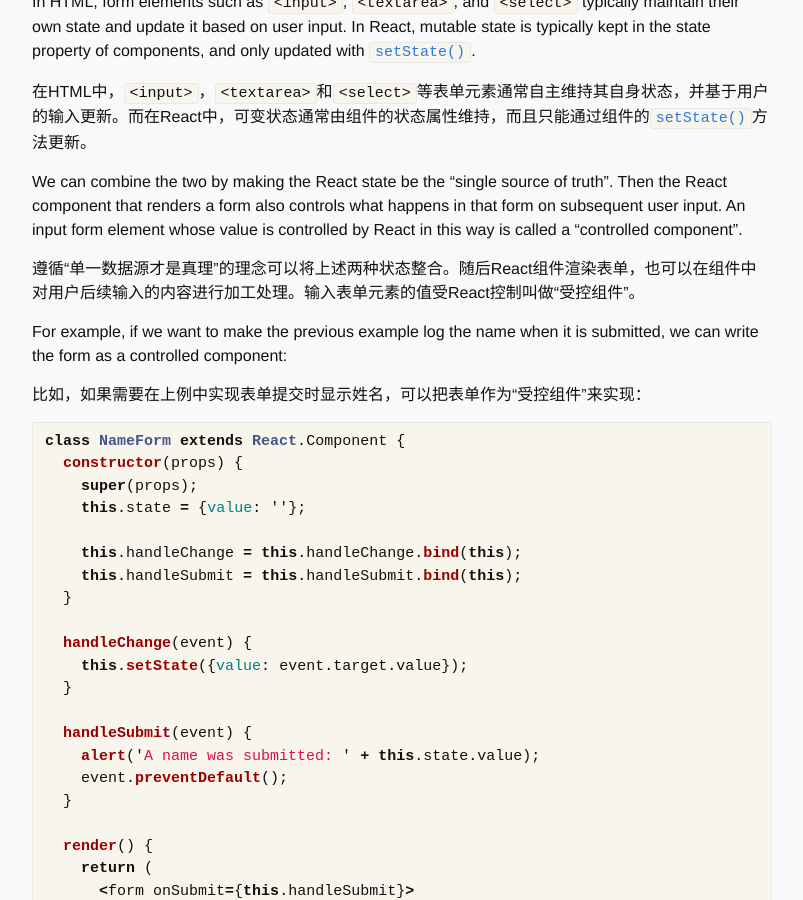
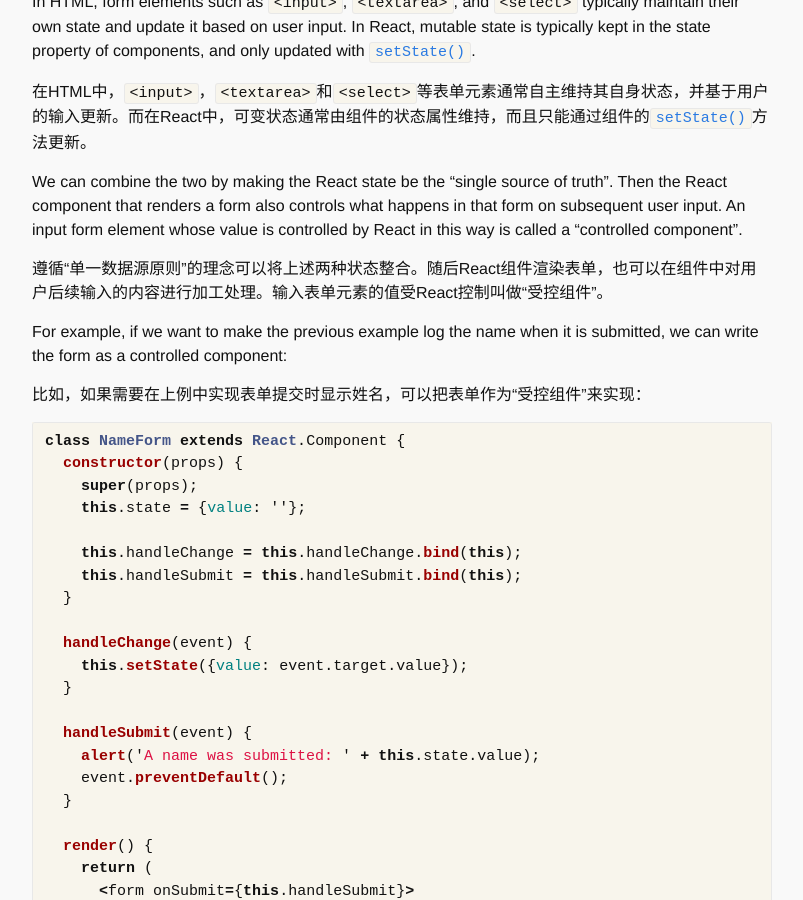
Before and after one commit to testudy/testudy.github.io, a Jekyll site: the page built from tech/_posts/2016-12-28-react-10-forms.md, in a window 1280 px wide and 900 px high, scrolled down 875 px. Shown: the whole window, without its empty margins (238-1041 px from the left). Built offline with Jekyll 4.4.1, drawn with Linux system fonts in a browser that asks for light colours; comment, search, counter and statistics services are not loaded.

Commit message:
修改术语

```diff
--- a/tech/_posts/2016-12-28-react-10-forms.md
+++ b/tech/_posts/2016-12-28-react-10-forms.md
@@ -32,7 +32,7 @@ In HTML, form elements such as `<input>`, `<textarea>`, and `<select>` typically
 
 We can combine the two by making the React state be the "single source of truth". Then the React component that renders a form also controls what happens in that form on subsequent user input. An input form element whose value is controlled by React in this way is called a "controlled component".
 
-遵循“单一数据源才是真理”的理念可以将上述两种状态整合。随后React组件渲染表单，也可以在组件中对用户后续输入的内容进行加工处理。输入表单元素的值受React控制叫做“受控组件”。
+遵循“单一数据源原则”的理念可以将上述两种状态整合。随后React组件渲染表单，也可以在组件中对用户后续输入的内容进行加工处理。输入表单元素的值受React控制叫做“受控组件”。
 
 For example, if we want to make the previous example log the name when it is submitted, we can write the form as a controlled component:
 
```
